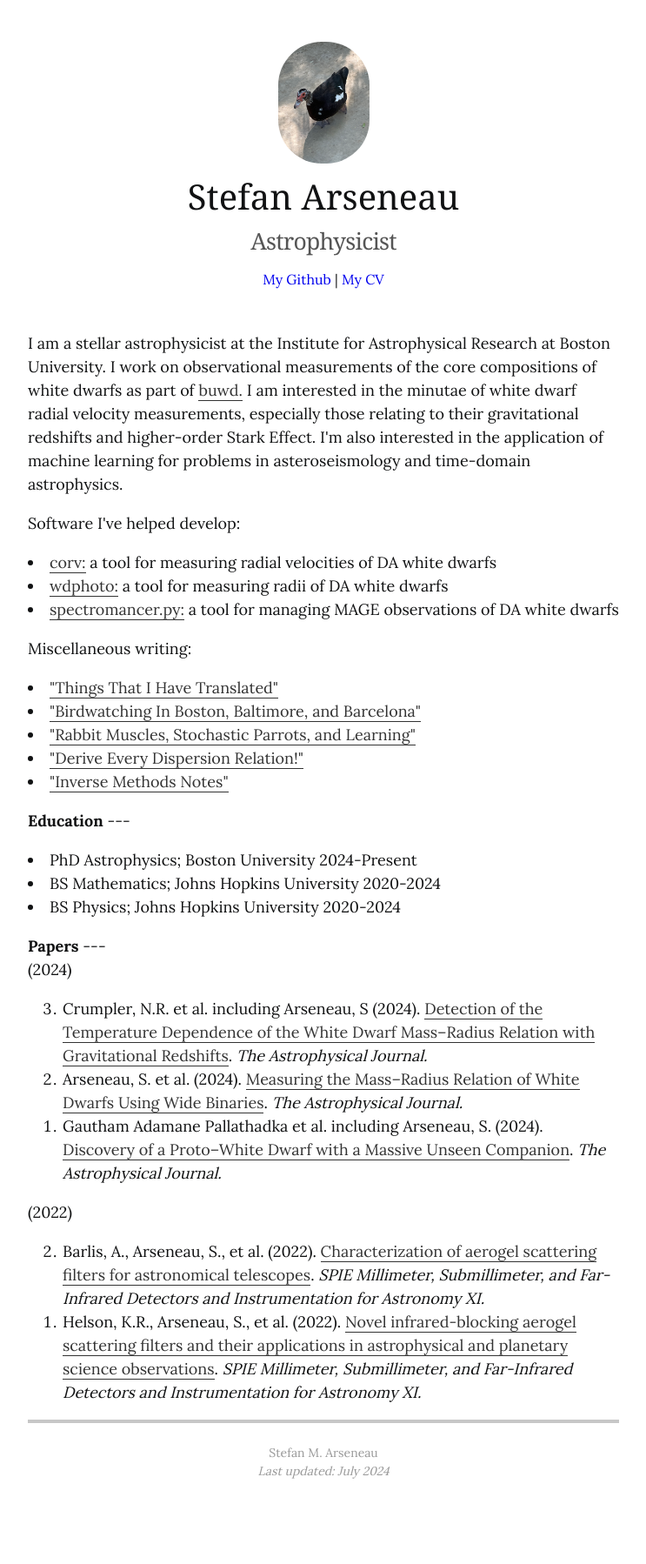
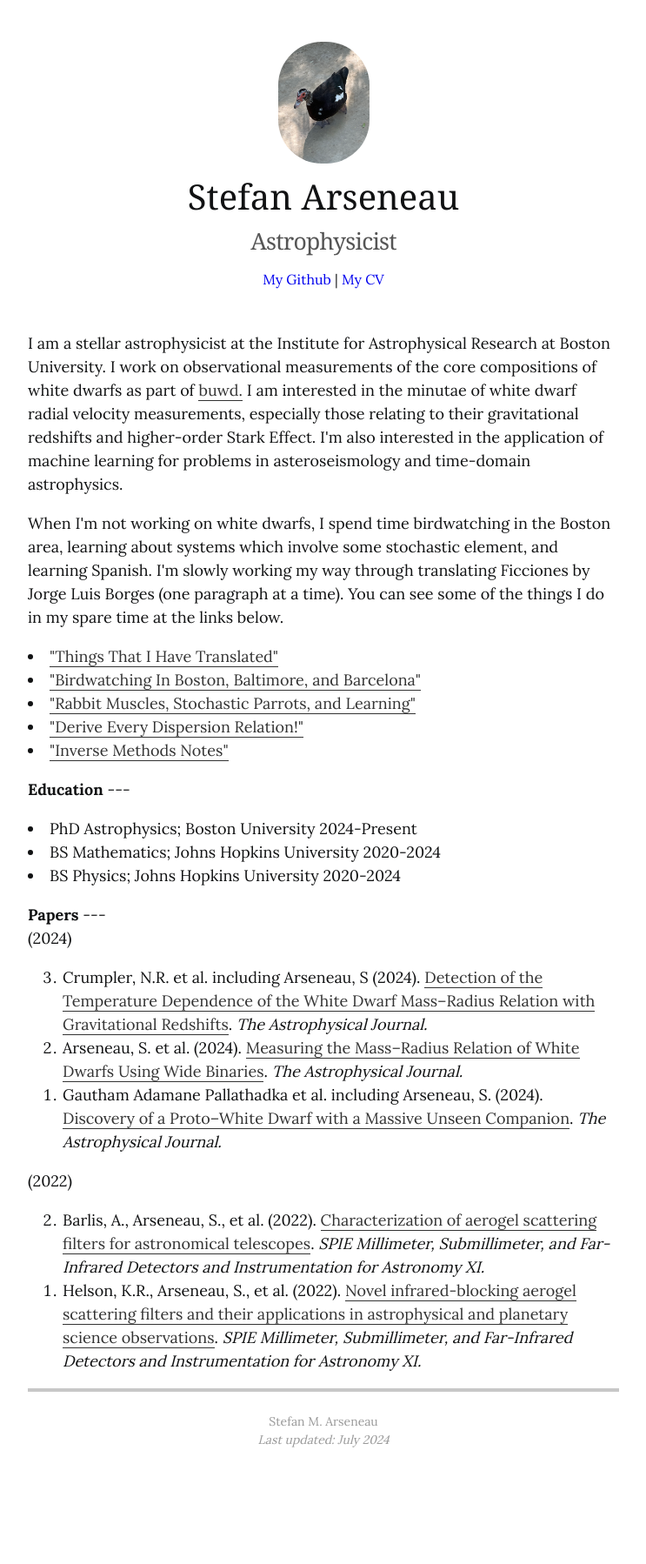
Before and after one commit to stefanarseneau/stefanarseneau.github.io, a Jekyll site: the page built from index.html, in a window 1280 px wide. Shown: the whole page at 87% size, without its empty margins (268-1011 px from the left). Built offline with Jekyll 4.4.1, drawn with Linux system fonts in a browser that asks for light colours; nearby versions of some CDN libraries; after the commit the page ends 1762 px from its top, so only the background shows below that.

Commit message:
updated main page

```diff
--- a/index.html
+++ b/index.html
@@ -7,15 +7,9 @@ compositions of white dwarfs as part of <a href="https://sites.bu.edu/buwd/">buw
 measurements, especially those relating to their gravitational redshifts and higher-order Stark Effect. I'm also interested in the application of
 machine learning for problems in asteroseismology and time-domain astrophysics.</p>
 
-<p>Software I've helped develop:
-<list>
-    <li><a href="https://github.com/vedantchandra/corv">corv:</a> a tool for measuring radial velocities of DA white dwarfs</li>
-    <li><a href="https://github.com/stefanarseneau/wdphoto">wdphoto:</a> a tool for measuring radii of DA white dwarfs</li>
-    <li><a href="https://github.com/stefanarseneau/spectromancer">spectromancer.py:</a> a tool for managing MAGE observations of DA white dwarfs</li>
-</list>
-</p>
-
-<p>Miscellaneous writing:
+<p>When I'm not working on white dwarfs, I spend time birdwatching in the Boston area, learning about systems which involve some stochastic element,
+and learning Spanish. I'm slowly working my way through translating Ficciones by Jorge Luis Borges (one paragraph at a time). You can see some of the
+things I do in my spare time at the links below.
 <list>
     {% for post in site.posts %}
     <li><a href="{{ post.url }}">"{{ post.title}}"</a></li>
```
Also changed, not shown: _posts/2024-12-25-rabbit-muscles.md (line endings or trailing spaces).
